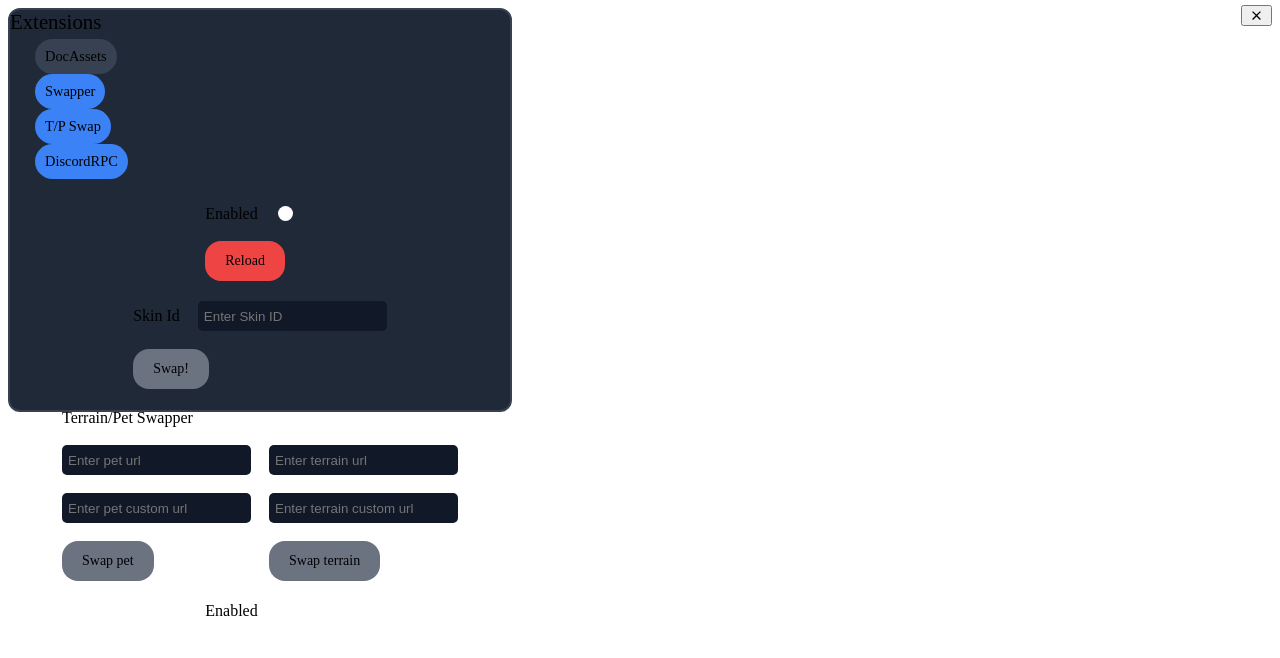
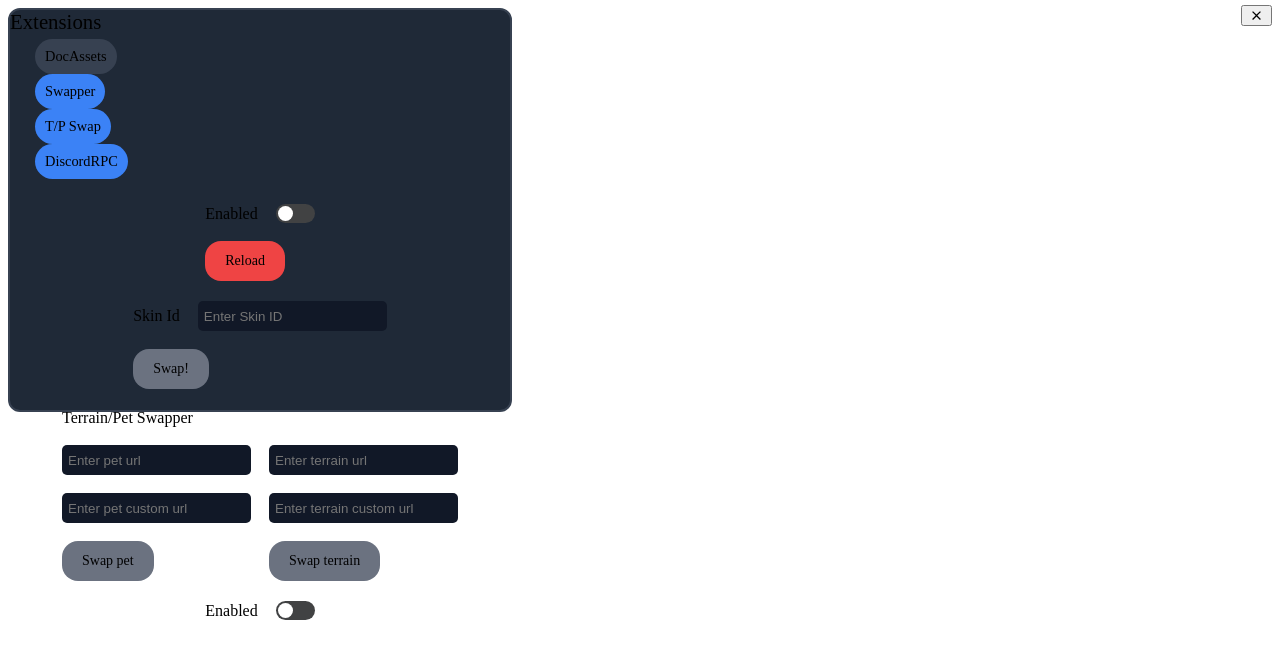
Before and after one commit to SirReadsALot/Deeeep.io-Desktop-Client, a browser extension: page src/index.html in a window 1280 px wide. Drawn offline with Linux system fonts and the light colour scheme.

Commit message:
fixed toggle slider disabled background color

```diff
--- a/src/index.html
+++ b/src/index.html
@@ -162,7 +162,7 @@
 	}
 
 	.checkbox {
-		background-color: var(--el-text-color-regular);
+		background-color: rgb(65, 66, 67);
 		border-radius: 20px;
 		padding: 2px;
 	}
```
